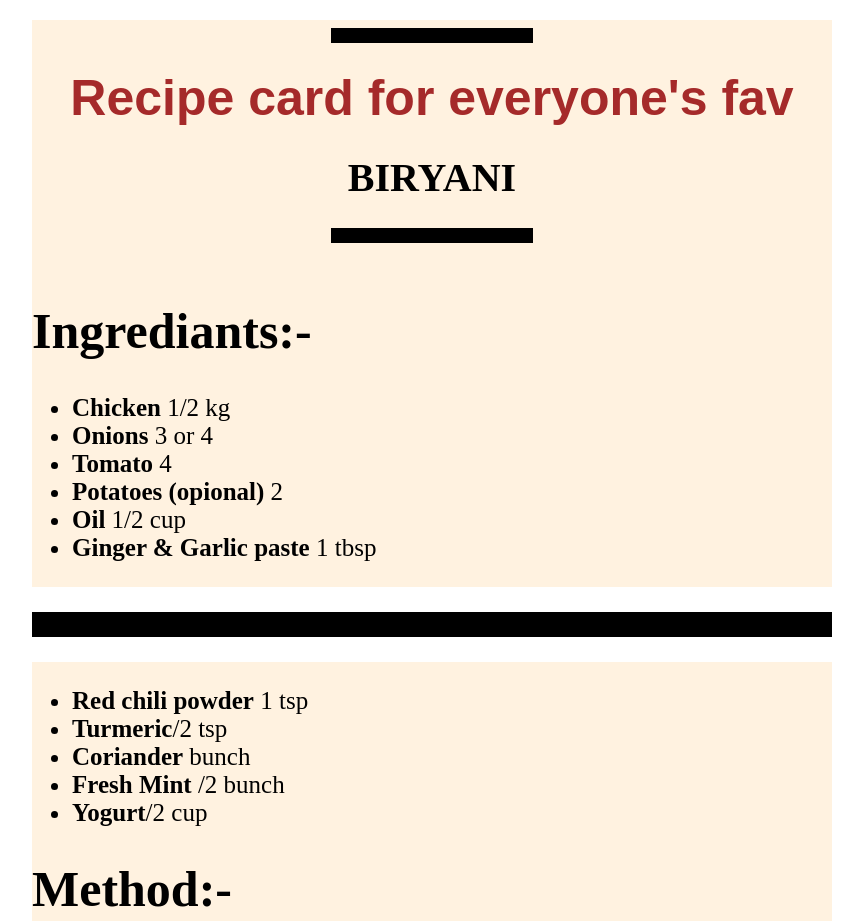
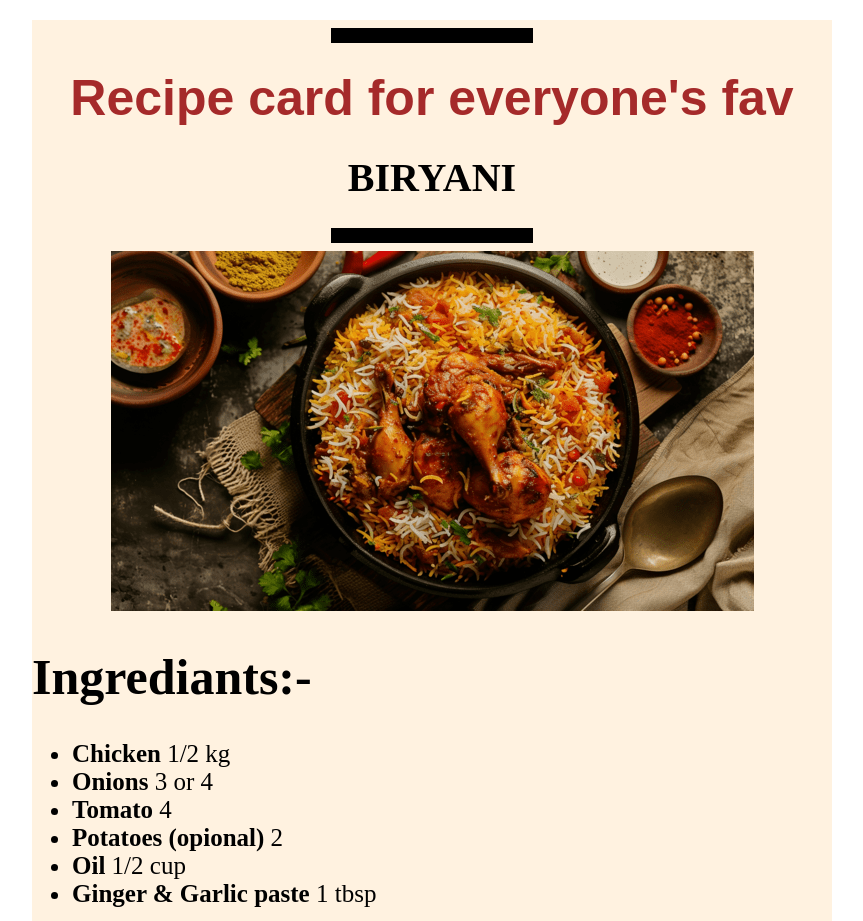
Before and after one commit to AmnaUsmani/recipe-card, a plain HTML site: page index.html in a window 1280 px wide. Shown: the top 921 px of the page, without its empty margins (208-1071 px from the left). Drawn offline with Linux system fonts and the light colour scheme.

Commit message:
Update index.html

```diff
--- a/index.html
+++ b/index.html
@@ -14,7 +14,7 @@
    <center><h1 style="font-size:50px; color:brown; font-family:fantasy; margin:0px;">Recipe card for everyone's fav</h1>
 <h1  style="font-size: 40px;  "  >BIRYANI</h1>
     <hr  size="15" color="black" width="200" >
-   <img src="/birani.png" alt=""> </center>
+   <img src="images/birani.png" alt=""> </center>
 
 <h1 style="font-size: 50px ; font-family: MV BOLI;" >Ingrediants:-</h1>
 
```
